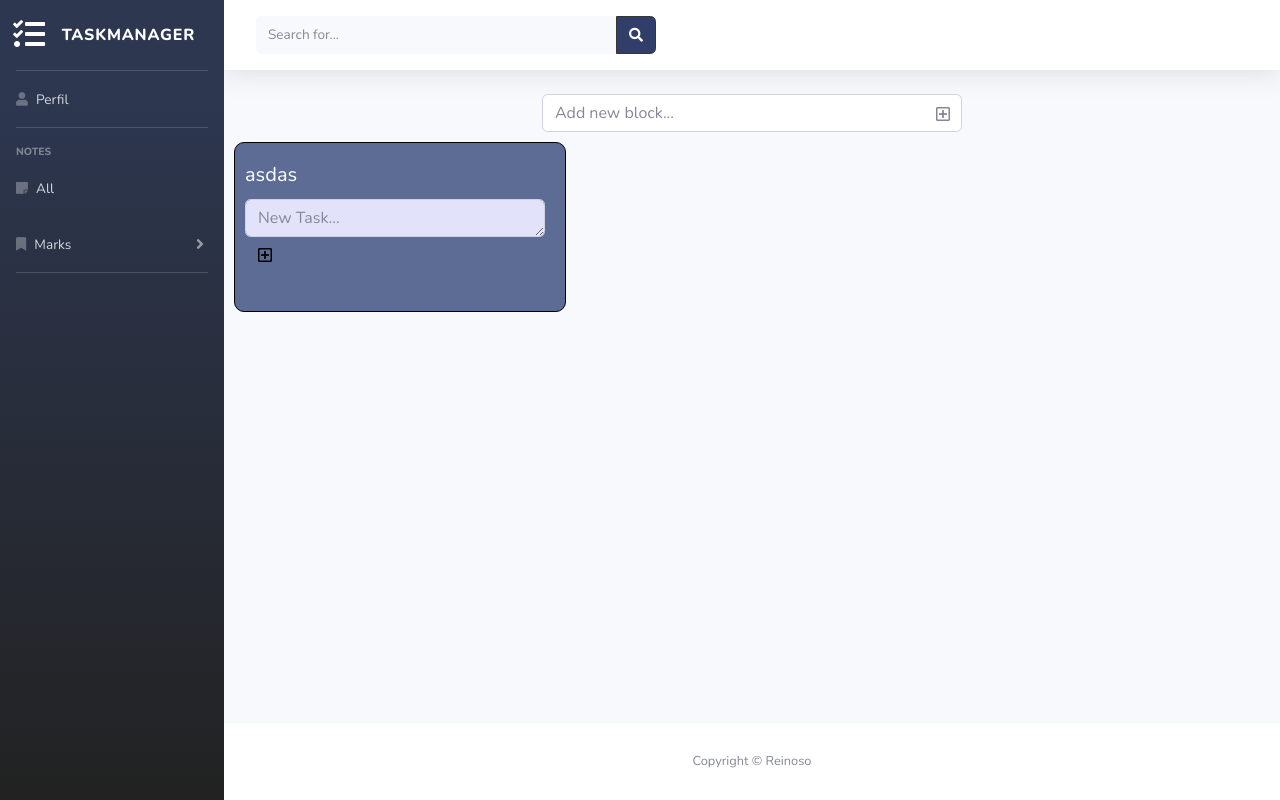
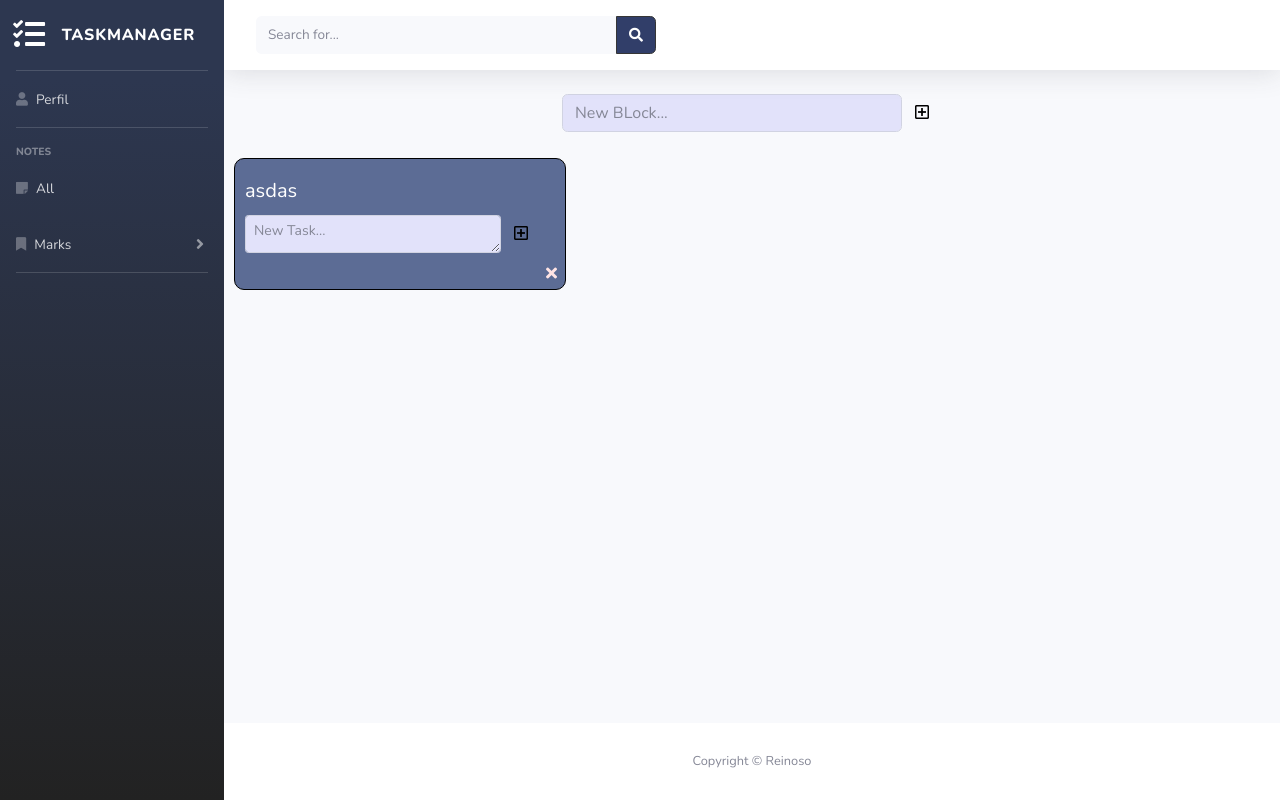
Before and after one commit to EuReinoso/TaskManager, a Django app: page / in a window 1280 px wide. Run offline with Django 3.2, Linux system fonts and the light colour scheme; data comes from the database, SQL or seed files in the repository; both versions use the stored data as it was after the commit; data that the repository does not hold is empty; some libraries are stand-ins or nearby versions.

Commit message:
add and del blocks

```diff
--- a/static/css/tasks.css
+++ b/static/css/tasks.css
@@ -1,23 +1,18 @@
 /* tasks styles */
-.add-div-block{
+.add-block-container{
     display: flex;
     justify-content: center;
 }
 
-.add-task-bar{
-    cursor: pointer;
-}
-
-.add-task-bar-icon{
-    position: absolute;
-    top: 12px;
-    right: 12px;
-}
-
-.add-div{
+.add-block-div{
     padding: 0px;
     max-width: 450px;
     min-width: 380px;
+    display: flex;
+}
+
+.add-task-bar{
+    cursor: pointer;
 }
 
 .blocks-list{
@@ -33,38 +28,71 @@
     border: 1px solid;
     border-color: rgb(0, 0, 0);
     padding-left: 10px;
+    max-width: 350px;
 }
+
 
 .task-title{
     font-size: 20px;
     color: rgb(255, 255, 255);
 }
 
+.task-checkbox{
+    left: 1.2rem;
+}
+
 .task-list{
     padding-left: 0px;
+    padding-right: 0px;
+    margin: 0;
 }
 
 .task-item{
     list-style: none;
     font-size: 14px;
+    width: 100%;
     color: rgb(255, 255, 255);
     display: flex;
+    overflow-wrap: break-word;
 }
 
-.task-edit-icon{
-    padding: 2px 2px 2px 2px;
+.task-description{
+    margin: 0;
+}
+
+.del-task-icon, .del-block-icon{
+    color: rgb(255, 228, 228);
+    position: relative;
+    right: 1px;
+}
+
+.del-block-icon{
+    position: absolute;
+    right: 8px;
+    bottom: 8px;
 }
 
 .del-task-icon{
-    color: rgb(252, 151, 151);
+    position: absolute;
+    right: 0px;
+    padding-top: 3px;
 }
 
-.add-task-form{
+.add-task-div{
+    display: flex;
+    max-width: 300px;
+}
+
+.add-task-form,.add-block-form{
     background-color: rgb(226, 226, 250);
     color: black;
 }
 
-.add-task-form-icon{
+.add-task-form{
+    height: 5px;
+}
+
+.add-task-form-icon, .add-block-icon{
     color: rgb(0, 0, 0);
 }
 
--- a/tasks/forms.py
+++ b/tasks/forms.py
@@ -1,8 +1,14 @@
 from django import forms
-from .models import Task
+from .models import Task, Block
 
 class TaskForm(forms.ModelForm):
 
     class Meta:
         model = Task
         fields = ('description',)
+
+class BlockForm(forms.ModelForm):
+
+    class Meta:
+        model = Block
+        fields = ('title',)
--- a/tasks/urls.py
+++ b/tasks/urls.py
@@ -4,5 +4,6 @@ from . import views
 
 urlpatterns = [
     path('', views.tasks, name='tasks'),
-    path('delete-task-<int:id>', views.del_task, name='del-task')
+    path('del-task-<int:id>', views.del_task, name='del-task'),
+    path('del-block-<int:id>', views.del_block, name='del-block')
 ]
--- a/tasks/views.py
+++ b/tasks/views.py
@@ -2,38 +2,54 @@ from django.contrib import messages
 from django.shortcuts import get_object_or_404, redirect, render
 
 from .models import Task, Block
-from .forms import TaskForm
+from .forms import BlockForm, TaskForm
 
 
-def tasks(request, block_id=''):
-    blocks = Block.objects.all()
+def tasks(request):
+    blocks = Block.objects.all().order_by('created_at')
     tasks = Task.objects.all()
-    form = TaskForm()
+    task_form = TaskForm()
+    block_form = BlockForm()
 
     if request.method == 'POST':
-        form = TaskForm(request.POST)
-        if form.is_valid():
-            task = form.save(commit=False)
-            task.done = 'doing'
+        if 'add-block-button' in request.POST:
+            print('test')
+            form = BlockForm(request.POST)
+            if form.is_valid():
+                form.save()
 
-            block_title = ''
-            for block in blocks:
-                if block.title in request.POST:
-                    block_title = block.title
+            return redirect('/')
+        else:
+            task_form = TaskForm(request.POST)
+            if task_form.is_valid():
+                task = task_form.save(commit=False)
+                task.done = 'doing'
 
-            task.block = Block.objects.get(title= block_title)
-            form.save()
+                block_title = ''
+                for block in blocks:
+                    if 'add-task-button-' + block.title in request.POST:
+                        block_title = block.title
+
+                task.block = Block.objects.get(title= block_title)
+                task_form.save()
 
             return redirect('/')
 
-
-    args = {'blocks' : blocks, 'tasks' : tasks, 'form' : form}
+    args = {'blocks' : blocks, 'tasks' : tasks, 'task_form' : task_form, 'block_form' : block_form}
     return render(request, 'tasks/index.html', args)
 
 def del_task(request, id):
-    task = get_object_or_404(Task, pk= id)
+    task = get_object_or_404(Task, pk=id)
     task.delete()
 
     messages.info(request, 'Task Deleted')
 
     return redirect('/')
+
+def del_block(request, id):
+    block = get_object_or_404(Block,pk=id)
+    block.delete()
+
+    messages.info(request, 'Block Deleted')
+
+    return redirect('/')
--- a/templates/tasks/index.html
+++ b/templates/tasks/index.html
@@ -7,42 +7,46 @@
 
 <link rel="stylesheet" href="{% static 'css/tasks.css' %}">
 
-<div class="container add-div-block">
+<div class="container add-block-container">
     <!-- Add Note -->
-    <div class="col-5 add-div">
-        <input class = "form-control" type= "text" name="add-div-title" id="add-div-title" placeholder="Add new block...">
-        <i class="far fa-plus-square add-task-bar-icon"></i>
-    </div>
+    <form method="POST">
+        <div class="form-group add-block-div">
+            {% csrf_token %}
+            {% render_field block_form.title rows="1" cols="1" placeholder="New BLock..." class="form-control add-block-form"  %}
+            <button class="btn" type="submit" name="add-block-button"><i class="far fa-plus-square add-block-icon"></i></button>
+        </div>
+    </form>
 </div>
 
+<!-- Blocks List -->
 <div class="card-columns blocks-list">
-
+        <!-- Block Body -->
         {% if blocks %}
         {% for block in blocks %}
-        <div class="card block-div">
+        <div class="card block-div container">
             <div class="card-body task-list">
                 <h5 class="card-title task-title">{{block.title}}</h5>
                 <ul class="task-list">
                     {% for task in tasks %}
                     {% if task.block == block %}
-                    <li class="task-item">
-                        <input type="checkbox" name="" id="">
-                        {{task.description}}
-                        <!-- <a class="" href="#"><i class="far fa-edit task-edit-icon"></i></a>-->
-                        <a class="del-task-icon" href="delete-task-{{task.id}}"><i class="fas fa-times task-edit-icon"></i></a>
+                    <li class="form-check task-item">
+                        <input type="checkbox" class="form-check-input task-checkbox" name="" id="">
+                        <p class="task-description">{{task.description}}</p>
+                        <a href="del-task-{{task.id}}"><i class="fas fa-times del-task-icon"></i></a>
                     </li>
                     {% endif %}
                     {% endfor %}
                     <!-- Add Task Form -->
-                    <form method="POST">
-                        <div class="form-group">
+                    <form method="POST" id="test-form" >
+                        <div class="form-group add-task-div">
                             {% csrf_token %}
-                            {% render_field form.description type="textarea" rows="1" cols="4" placeholder="New Task..." class="form-control add-task-form"  %}
-                            <button class="btn" type="submit" name="{{block.title}}"><i class="far fa-plus-square add-task-form-icon"></i></button>
+                            {% render_field task_form.description type="input" rows="1" cols="1" placeholder="New Task..." class="form-control-sm form-control add-task-form"  %}
+                            <button class="btn" type="submit" name="add-task-button-{{block.title}}"><i class="far fa-plus-square add-task-form-icon"></i></button>
                         </div>
                     </form>
                 </ul>
             </div>
+            <a href="del-block-{{block.id}}"><i class="fas fa-times del-block-icon"></i></a>
         </div>
         {% endfor %}
         {% endif %}
```
Also changed, not shown: db.sqlite3.
